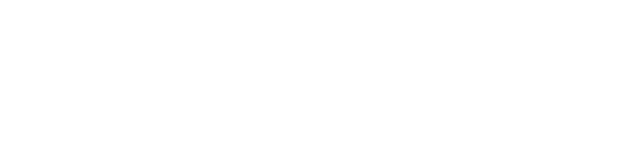
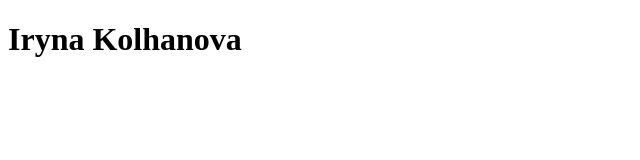
Before and after one commit to IrynaAndreeva/rsschool-cv, a plain HTML site: page index.html in a window 1280 px wide. Shown: the whole page, without its empty margins (0-640 px from the left). Drawn offline with Linux system fonts and the light colour scheme.

Commit message:
fix: whitespace

```diff
--- a/index.html
+++ b/index.html
@@ -7,6 +7,6 @@
     <title>Document</title>
 </head>
 <body>
-
+    <h1>Iryna Kolhanova</h1>
 </body>
 </html>
```
